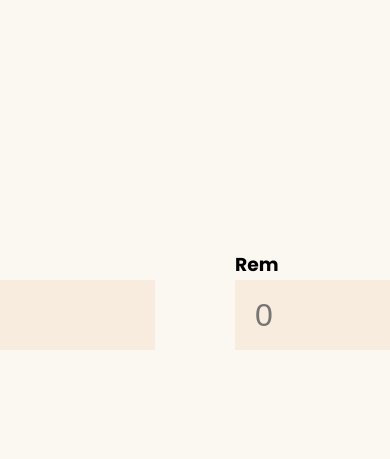
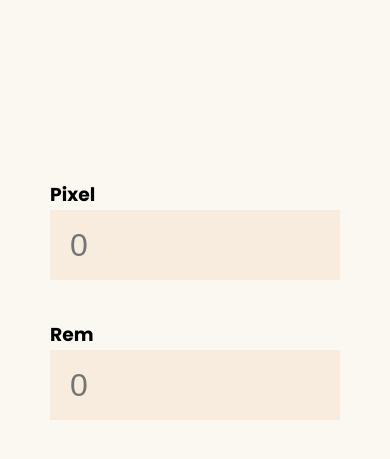
Before and after one commit to code-rohitr/Pixel-to-Rem-Convertor, a plain HTML site: page index.html in a window 390 px wide. Shown: the part 107-566 px from the top of the page. Drawn offline with Linux system fonts and the light colour scheme.

Commit message:
Add Media queries

```diff
--- a/style.css
+++ b/style.css
@@ -96,3 +96,17 @@ a{
     top: -70%;
     left: 0px;
 }
+
+
+/* media queries */
+
+@media only screen and (max-width: 426px) {
+    .body{
+        display: flex;
+        flex-direction: column;
+    }
+
+    .body img{
+        margin: 20px 0;
+    }
+}
```
